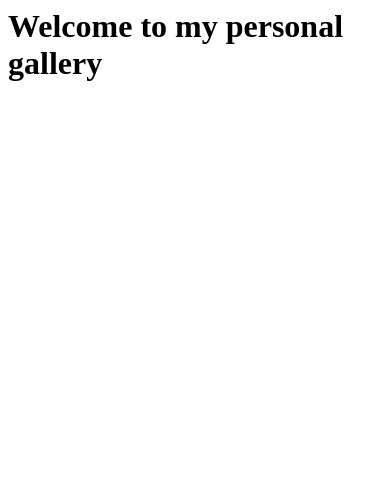
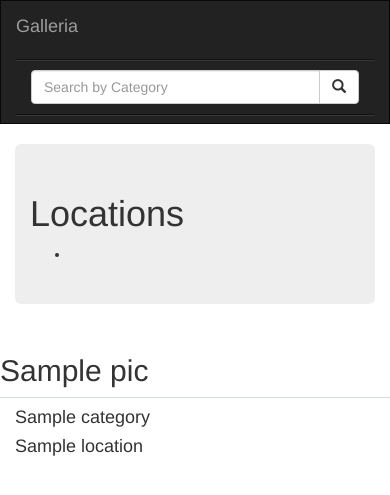
Before and after one commit to GLouisG/Galleria, a Django app: template images/templates/index.html in a window 390 px wide. Shown: the top 495 px of the page. Run offline with Django 3.2, Linux system fonts and the light colour scheme; the template is opened without the code that fills it: most values are stand-ins (such as "Sample title", 1, 10 or a date in 2020); grey boxes marked "Sample" are stand-in pictures; some libraries are stand-ins or nearby versions.

Commit message:
add code to index.html

```diff
--- a/Galleria/settings.py
+++ b/Galleria/settings.py
@@ -40,7 +40,8 @@
     'django.contrib.staticfiles',
     'images.apps.ImagesConfig',
     'cloudinary_storage',
-    'cloudinary'
+    'cloudinary',
+    'bootstrap3',
 ]
 
 MIDDLEWARE = [
--- a/images/templates/base.html
+++ b/images/templates/base.html
@@ -4,10 +4,14 @@
 <html>
 <head>
   <meta charset="utf-8">
-    <title> Moringa Tribune </title>
+  {% if title %}
+    <title>{{title}}</title>
+  {% else %}
+    <title>Galleria</title>
+  {% endif %}
   {% block styles %}
     {% bootstrap_css %}
-    <link rel="stylesheet" href="{% static 'css/basenews.css' %}">
+    <link rel="stylesheet" href="{% static 'index.css' %}">
   {% endblock %}
 
 </head>
--- a/images/templates/index.html
+++ b/images/templates/index.html
@@ -1 +1,50 @@
-<h1> Welcome to my personal gallery</h1>
+{%extends 'base.html'%}
+
+{% block content %}
+{{block.super}}
+
+
+  <div class="container-fluid">
+    {%if areas%}
+      <div class="jumbotron">
+        <h1>Locations</h1>
+        {%for area in areas%}
+
+          <ul name="locales" id="locales">
+            <li><a href="/location/{{area.place}}"></a></li>
+          </ul>
+
+        {%endfor%}
+      </div>
+    {%endif%}
+    <div class="card">
+      {%if categories%}
+      <h2>Available categories to search</h2>
+      {%for categ in categs%}
+        <ul name="categories" id="categories">
+          <li>{{categ.name}}</li>
+        </ul>
+      {%endfor%}
+      {%endif%}
+    </div>
+
+    {%for pic in pics%}
+    <div class="row">
+      <div class="card">
+        <h2>{{pic.title}}</h2>
+        <div class="col-md-6 imagecol" style="background-image: url({{pic.photo}}); background-size:cover;   background-repeat: no-repeat;">
+        </div>
+        <div class="col-md-6">
+          <h4>{{pic.category}}</h4>
+          <h4>{{pic.location}}</h4>
+        </div>
+      </div>
+    </div>
+    {%empty%}
+    <h3>No Images Yet</h3>
+    {%endfor%}
+
+  </div>
+
+
+{% endblock %}
```
Also changed, not shown: images/views.py (+4 -4 lines), images/templates/image.html (added).
